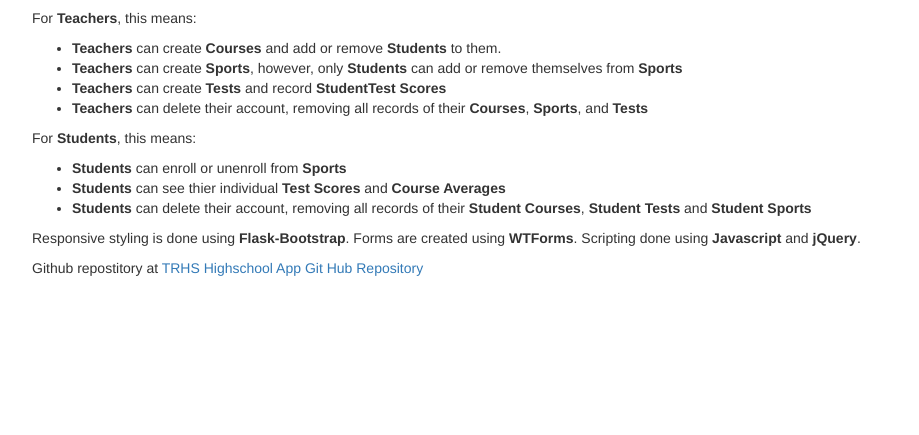
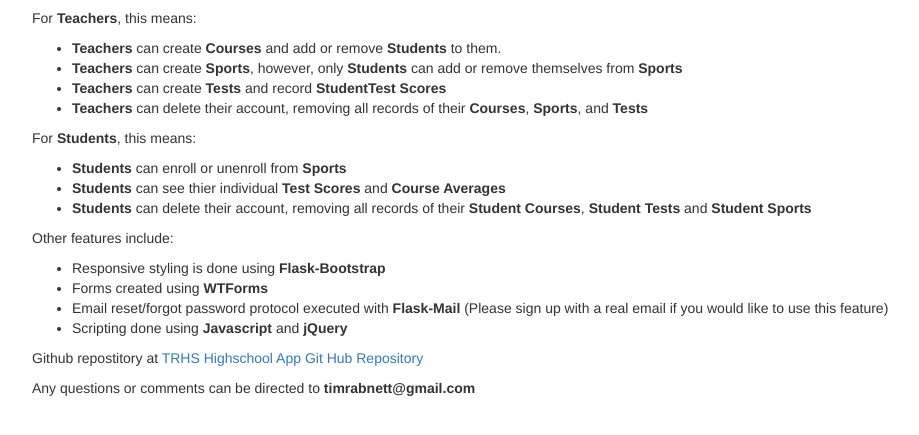
Before and after one commit to trabnett/flask-highscool-app, a Flask app: page /about in a window 1280 px wide. Shown: the part 314-749 px from the top of the page, without its empty margins (38-957 px from the left). Run offline with Flask 2, Linux system fonts and the light colour scheme; some libraries are stand-ins or nearby versions.

Commit message:
minor tinkering

```diff
--- a/app/helper_functions.py
+++ b/app/helper_functions.py
@@ -17,7 +17,6 @@ def get_average(student_id, course_name):
     ).filter(StudentTest.test_id == Test.id
     ).filter(Test.course_id == Course.id
     ).filter(StudentCourse.student_id == student_id).all()
-    print(grades)
     for grade in grades:
         res.append(grade[0].score)
     if len(res) == 0:
@@ -26,7 +25,6 @@ def get_average(student_id, course_name):
         return round((sum(res) / len(res)), 1)
 
 def get_test_scores(student_id):
-    print('hello from helper function')
     student_courses = session.query(
         Teacher,
         StudentCourse,
--- a/app/routes.py
+++ b/app/routes.py
@@ -201,7 +201,6 @@ def delete(name, id):
 def join(name, id):
     sport = Sport.query.filter_by(sport_name=name).first()
     count = StudentSport.query.filter_by(sport_id=sport.id).count()
-    print(count)
     if count >= sport.max_size:
         flash('This team is full. You cannot register right now.')
         return  redirect(f'/sports/{name}')
@@ -224,7 +223,6 @@ def courses():
         return render_template('teacher_templates/new_course.html', form=form)
     courses = session.query(Course, Teacher
     ).filter(Teacher.id == Course.teacher_id).order_by(Course.grade).all()
-    print(courses)
     return render_template('courses.html', courses=courses)
 
 @app.route('/courses/new', methods=['GET', 'POST'])
@@ -280,7 +278,6 @@ def delete_course(id):
 @app.route('/courses/<int:id>/remove_students', methods=['GET','POST'])
 def remove_students(id):
     course = Course.query.filter_by(id=id).first()
-    print(course.course_name)
     if request.method == 'POST':
         data = request.form
         for student in data:
--- a/app/templates/about.html
+++ b/app/templates/about.html
@@ -27,8 +27,15 @@
                 <li><b>Students</b> can see thier individual <b>Test Scores</b> and <b>Course Averages</b></li>
                 <li><b>Students</b> can delete their account, removing all records of their <b>Student Courses</b>, <b>Student Tests</b> and <b>Student Sports</b></li>
             </ul>
-            <p>Responsive styling is done using <b>Flask-Bootstrap</b>. Forms are created using <b>WTForms</b>. Scripting done using <b>Javascript</b> and <b>jQuery</b>.</p>
+            <p>Other features include:</p>
+            <ul>
+                <li>Responsive styling is done using <b>Flask-Bootstrap</b></li>
+                <li>Forms created using <b>WTForms</b></li>
+                <li>Email reset/forgot password protocol executed with <b>Flask-Mail</b> (Please sign up with a real email if you would like to use this feature)</li>
+                <li>Scripting done using <b>Javascript</b> and <b>jQuery</b></li>
+            </ul>
             <p>Github repostitory at <a href="https://github.com/trabnett/flask-highscool-app">TRHS Highschool App Git Hub Repository</a></p>
+            <p>Any questions or comments can be directed to <b>timrabnett@gmail.com</b></p>
         </div>
 
     </div>
```
